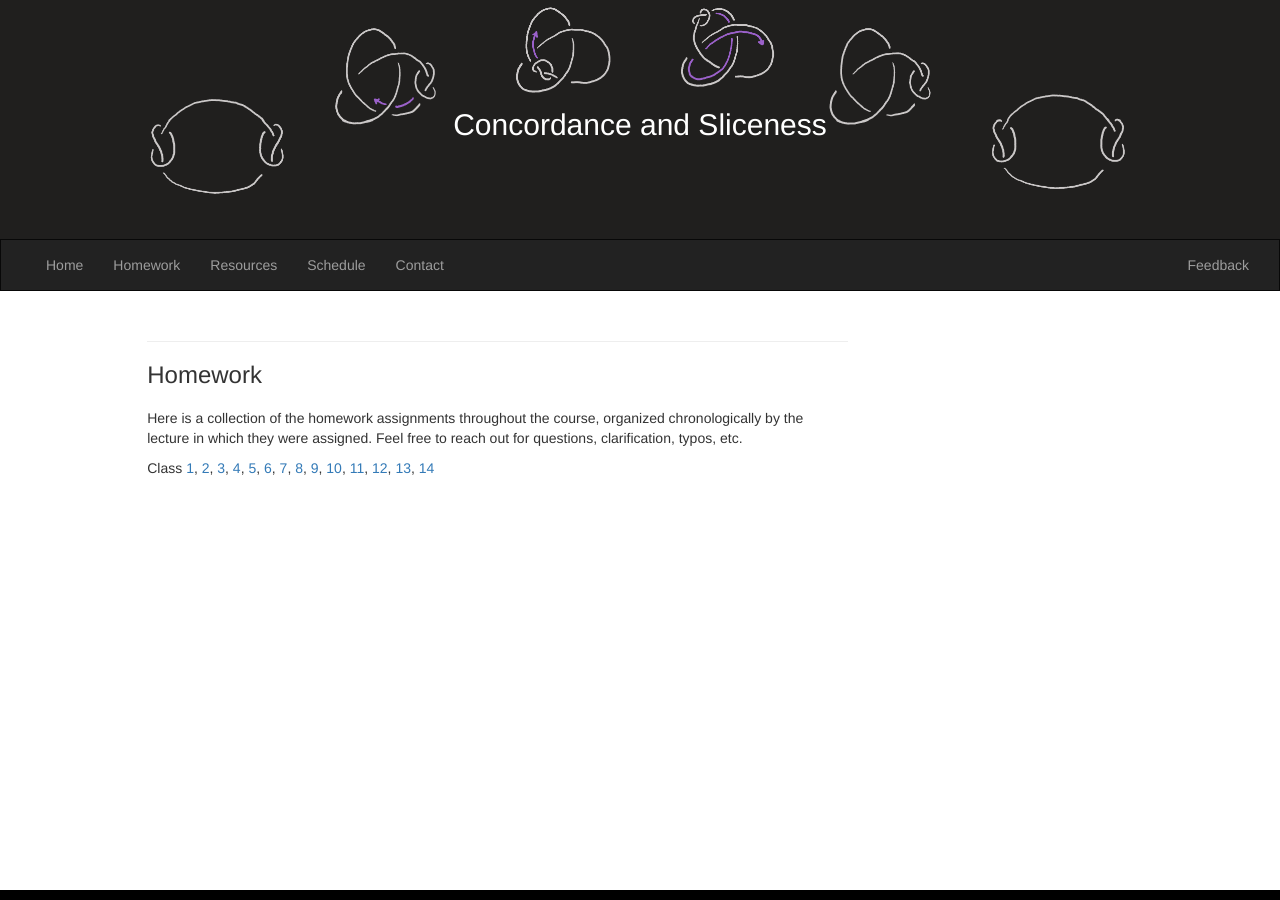
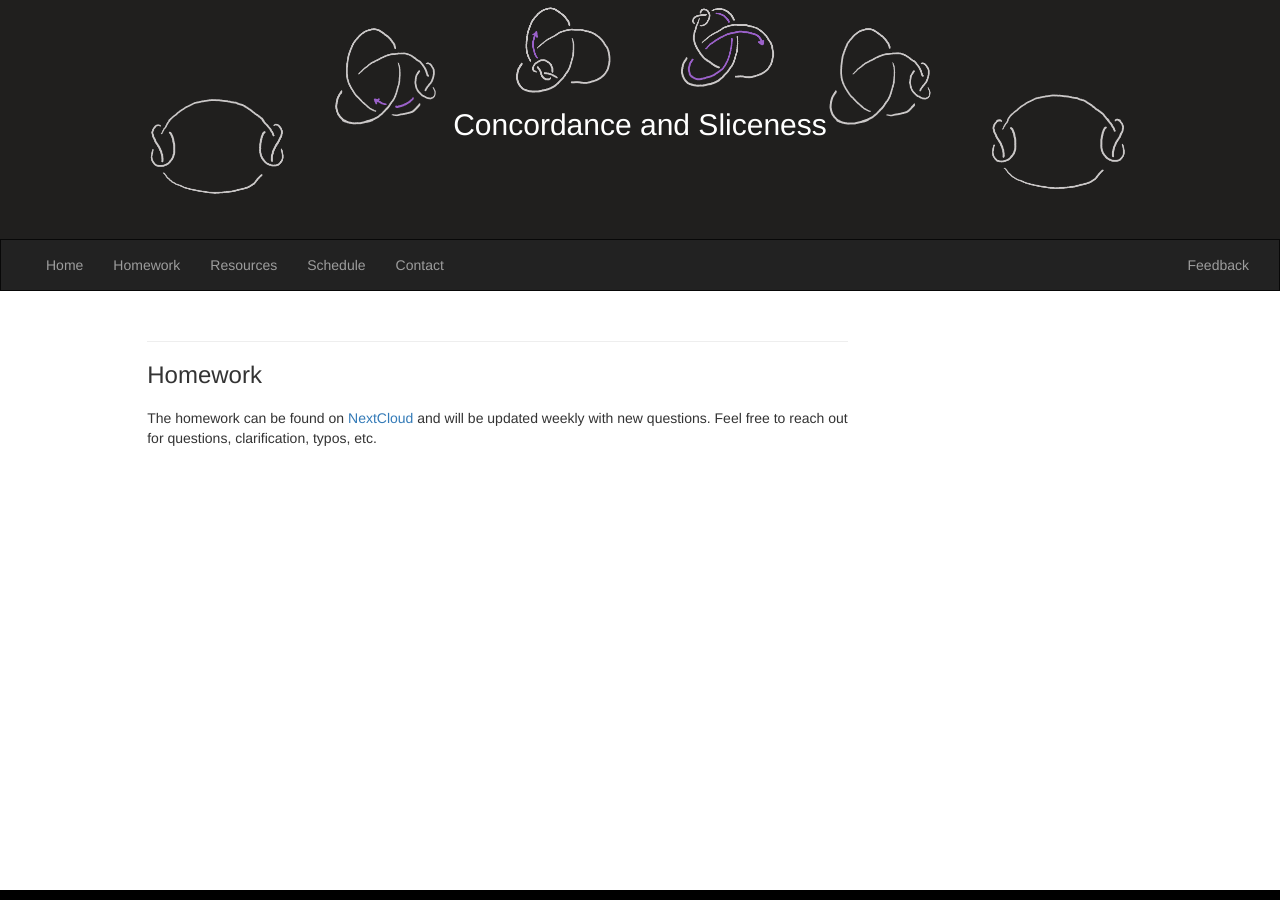
Before and after one commit to imsundberg/concordance, a Jekyll site: the page built from homework/index.html, in a window 1280 px wide. Built offline with Jekyll 4.4.1, drawn with Linux system fonts in a browser that asks for light colours.

Commit message:
Update index.html

```diff
--- a/homework/index.html
+++ b/homework/index.html
@@ -18,16 +18,18 @@ title: Homework
 		<div class="row">
 			<div class="col-sm-2"></div>
 			<div class="col-sm-10" id="space">
-				Here is a collection of the homework assignments throughout the course, organized chronologically by the lecture in which they were assigned. Feel free to reach out for questions, clarification, typos, etc.
+				The homework can be found on <a href="https://nextcloud.mpim-bonn.mpg.de/s/d7jwzTGgP4iYNMM">NextCloud</a> and will be updated weekly with new questions. Feel free to reach out for questions, clarification, typos, etc.
 			</div>
 		</div>
 
+		<!--
 		<div class="row">
 			<div class="col-sm-2"></div>
 			<div class="col-sm-10" id="space">
 				Class <a href="">1</a>, <a href="">2</a>, <a href="">3</a>, <a href="">4</a>, <a href="">5</a>, <a href="">6</a>, <a href="">7</a>, <a href="">8</a>, <a href="">9</a>, <a href="">10</a>, <a href="">11</a>, <a href="">12</a>, <a href="">13</a>, <a href="">14</a>
 			</div>
 		</div>
+		-->
 
 	</div>
 
```
